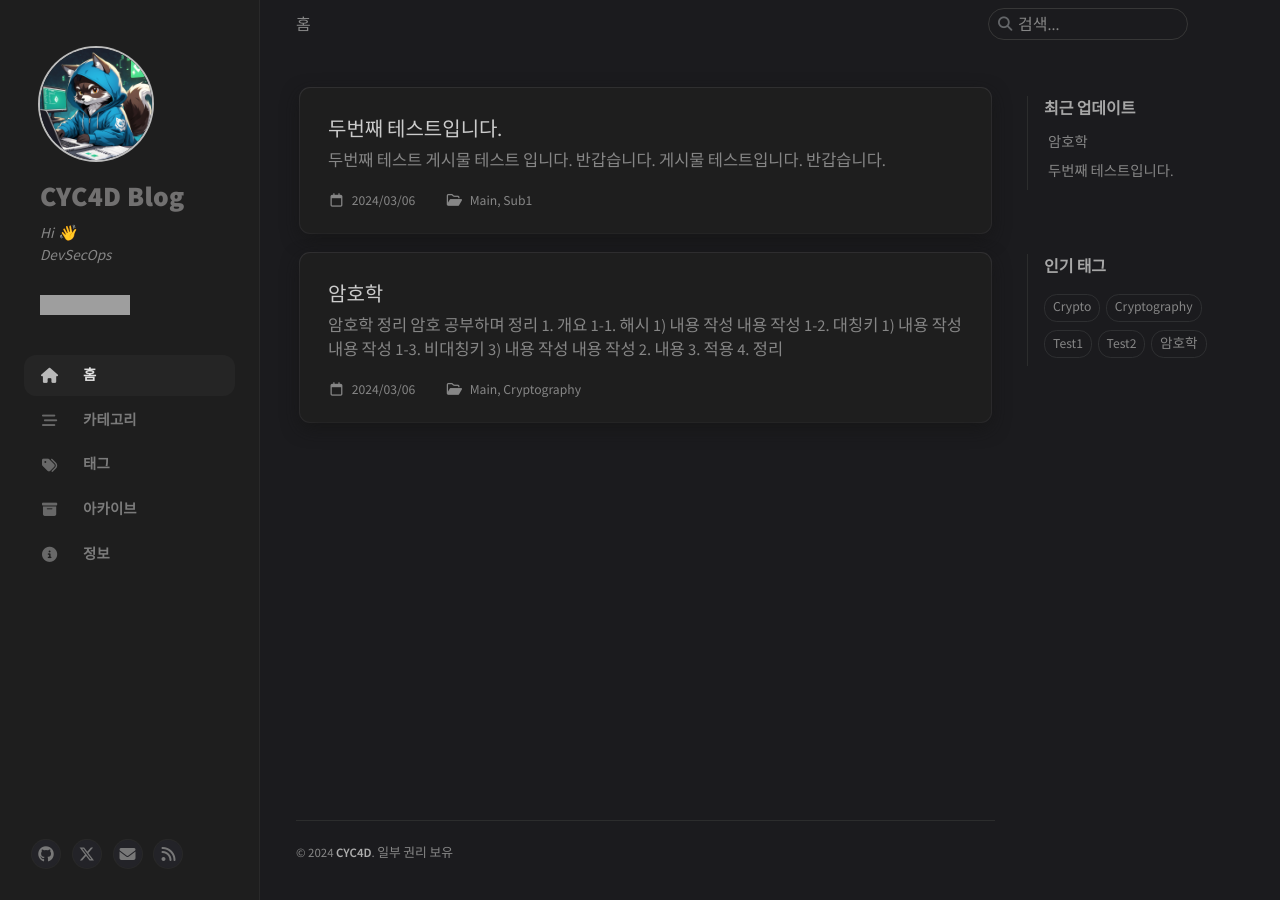
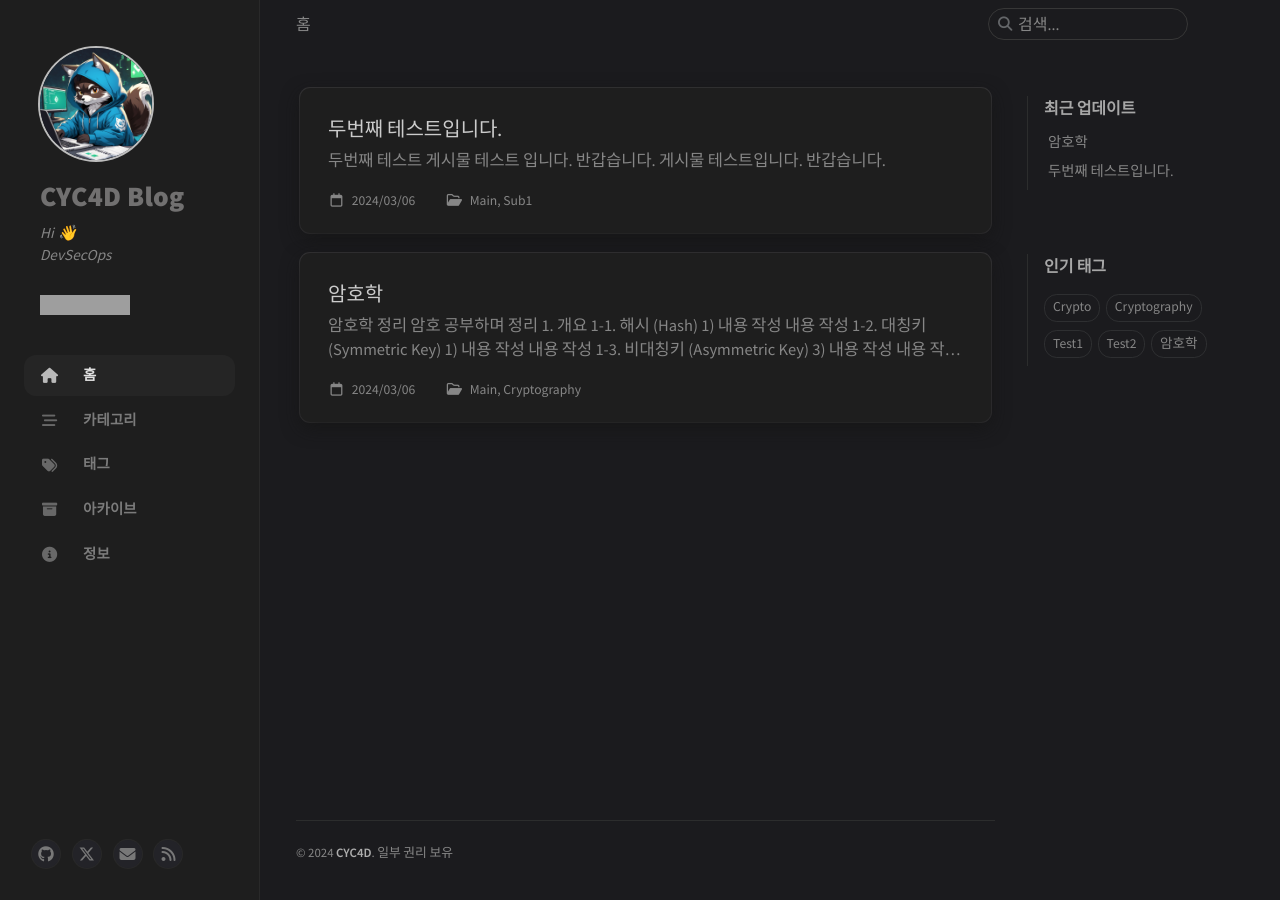
Before and after one commit to CYC4D/CYC4D.github.io, a Jekyll site: the page built from index.markdown, in a window 1280 px wide. Built offline with Jekyll 4.4.1, drawn with Linux system fonts in a browser that asks for light colours; cached includes are drawn as plain includes; comment, search, counter and statistics services are not loaded; grey boxes are pictures that could not be loaded.

Commit message:
Update 2024-03-03-First_test.md

```diff
--- a/_posts/2024-03-03-First_test.md
+++ b/_posts/2024-03-03-First_test.md
@@ -11,17 +11,17 @@ tags:
 
 ## 1. 개요
 
-### 1-1. 해시
+### 1-1. 해시 (Hash)
 **1) 내용 작성**
 >내용 작성
 <br>
 
-### 1-2. 대칭키
+### 1-2. 대칭키 (Symmetric Key)
 **1) 내용 작성**
 >내용 작성
 <br>
 
-### 1-3. 비대칭키
+### 1-3. 비대칭키 (Asymmetric Key)
 **3) 내용 작성**
 >내용 작성
 <br>
```
